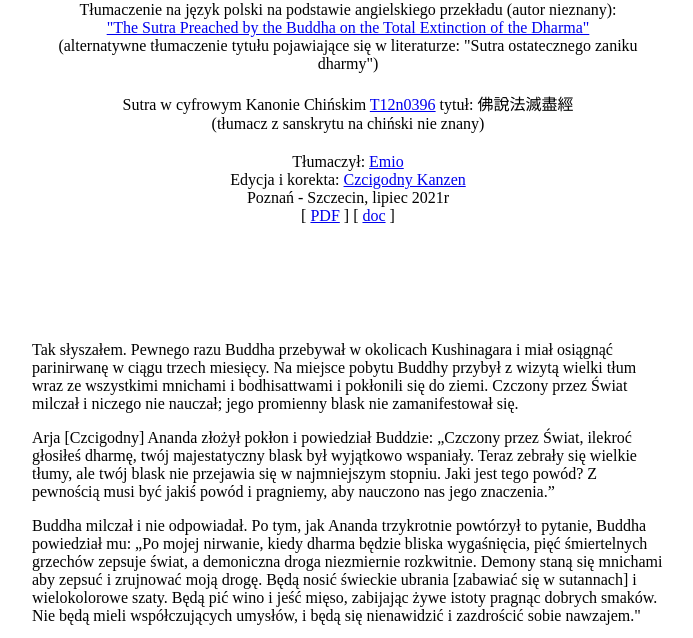
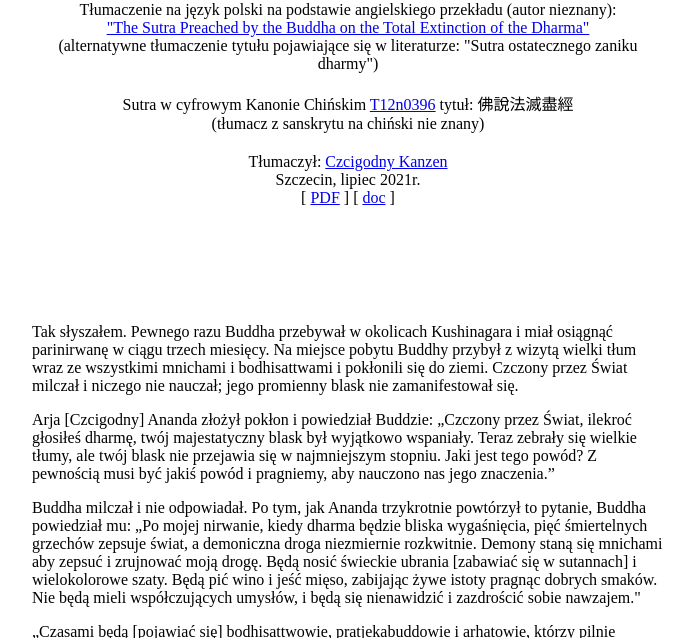
Before and after one commit to kamil-kielczewski/kumarajiva, a plain HTML site: page sutry/sutra-calkowitego-wygasniencia-dharmy/sutra-calkowitego-wygasniencia-dharmy.html in a window 1280 px wide. Shown: the part 87-725 px from the top of the page, without its empty margins (292-985 px from the left). Drawn offline with Linux system fonts and the light colour scheme.

Commit message:
Update sutra-calkowitego-wygasniencia-dharmy.html
update author

```diff
--- a/sutry/sutra-calkowitego-wygasniencia-dharmy/sutra-calkowitego-wygasniencia-dharmy.html
+++ b/sutry/sutra-calkowitego-wygasniencia-dharmy/sutra-calkowitego-wygasniencia-dharmy.html
@@ -51,16 +51,12 @@
       </div>
 
       <div style="margin-top: 20px">
-        Tłumaczył: <a href="mailto:kamil.k.kielczewski@gmail.com">Emio</a>
-      </div>
-      <div>
-        Edycja i korekta:
-        <a
+        Tłumaczył: <a
           href="http://engakuin.net/nauczyciele/#Jeremi%20Szcz%C4%99sny%20Ma%C5%9Blankowski"
           >Czcigodny Kanzen</a
         >
       </div>
-      <div>Poznań - Szczecin, lipiec 2021r</div>
+      <div>Szczecin, lipiec 2021r.</div>
       <div>
         [
         <a href="sutra-calkowitego-wygasniencia-dharmy.pdf">PDF</a> ] [
```
